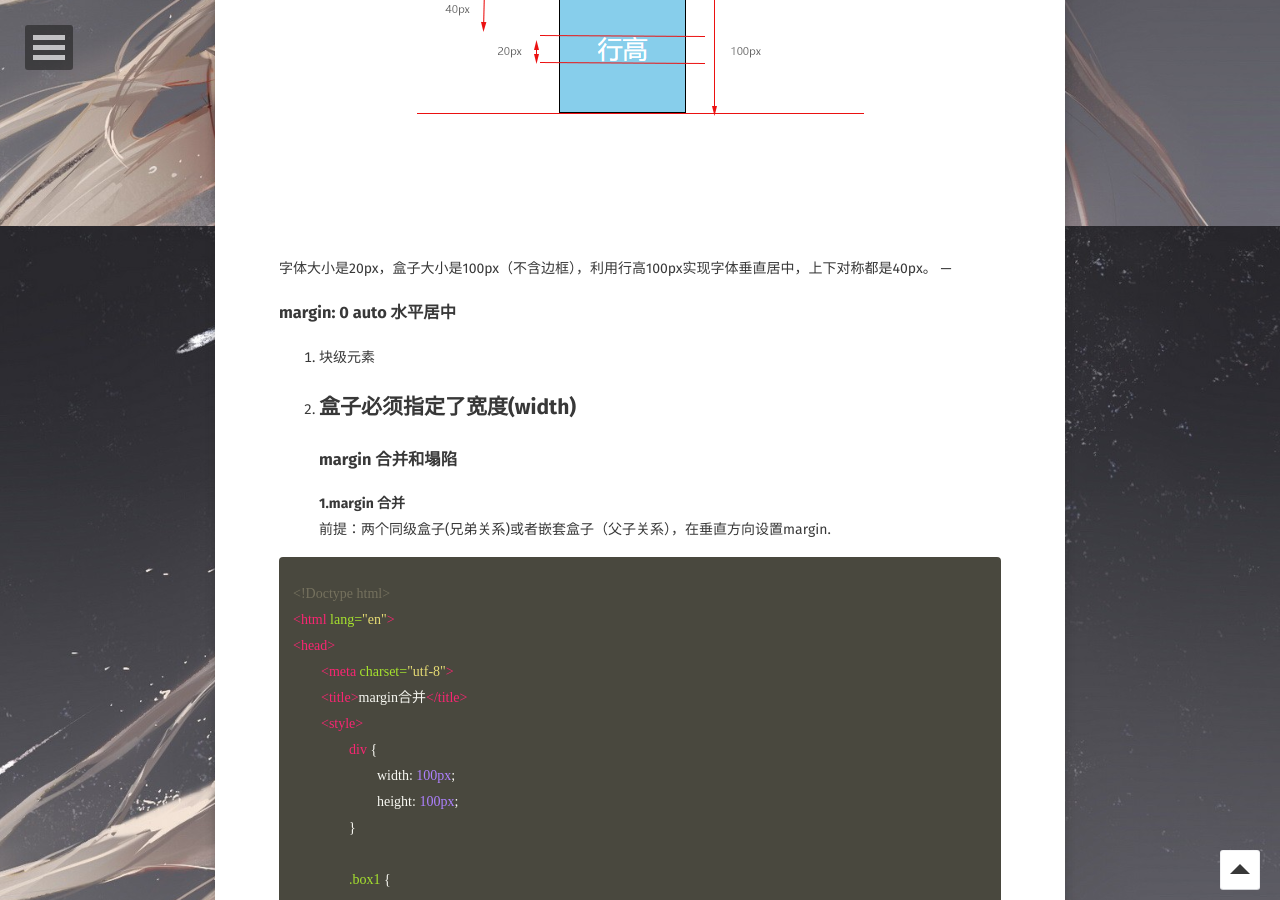
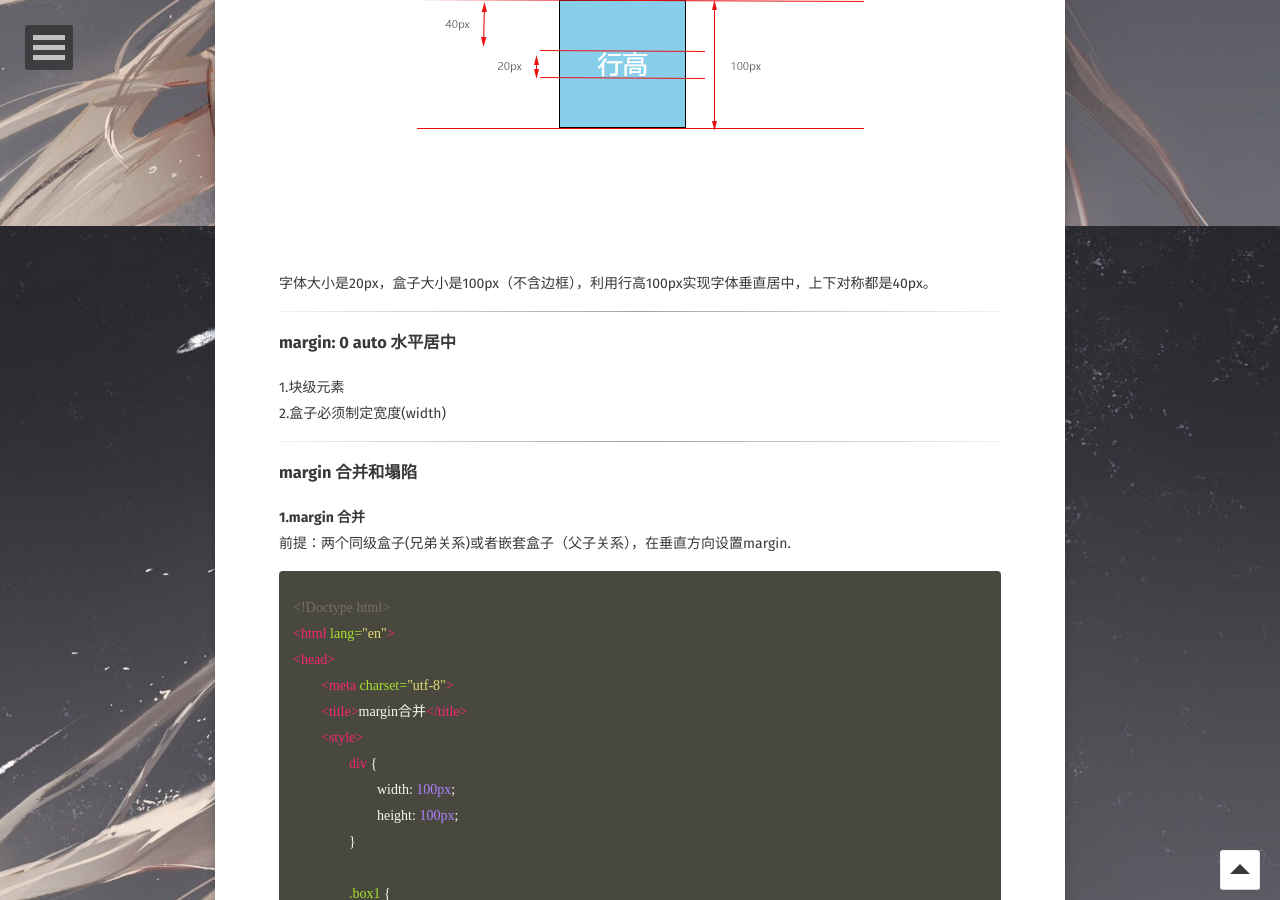
Before and after one commit to TaR1z/TaR1z.github.io, a Jekyll site: the page built from _posts/2018-10-16-css-notes.md, in a window 1280 px wide and 900 px high, scrolled down 1574 px. Built offline with Jekyll 4.4.1, drawn with Linux system fonts in a browser that asks for light colours; some web fonts are replaced; some of the changed text lies outside the part shown.

Commit message:
--- useless --- => <hr>

```diff
--- a/_posts/2018-10-16-css-notes.md
+++ b/_posts/2018-10-16-css-notes.md
@@ -12,7 +12,7 @@ feature: /assets/img/cssinfo/pinkgirl.jpg
 1.inline 内联元素
 2.block 块级元素
 3.inline-block 内联块元素
----
+<hr>
 ### line-height 行高
 {% highlight html %}
 <!Doctype html>
@@ -43,11 +43,11 @@ feature: /assets/img/cssinfo/pinkgirl.jpg
   <a href="/assets/img/cssinfo/2018-10-16/line-height.png"><img src="/assets/img/cssinfo/2018-10-16/line-height.png"></a>
 </figure>
 字体大小是20px，盒子大小是100px（不含边框），利用行高100px实现字体垂直居中，上下对称都是40px。
----
+<hr>
 ### margin: 0 auto 水平居中
-1. 块级元素
-2. 盒子必须指定了宽度(width)
----
+1.块级元素
+2.盒子必须制定宽度(width)
+<hr>
 ### margin 合并和塌陷
 **1.margin 合并**<br/>
 前提：两个同级盒子(兄弟关系)或者嵌套盒子（父子关系），在垂直方向设置margin.
```
